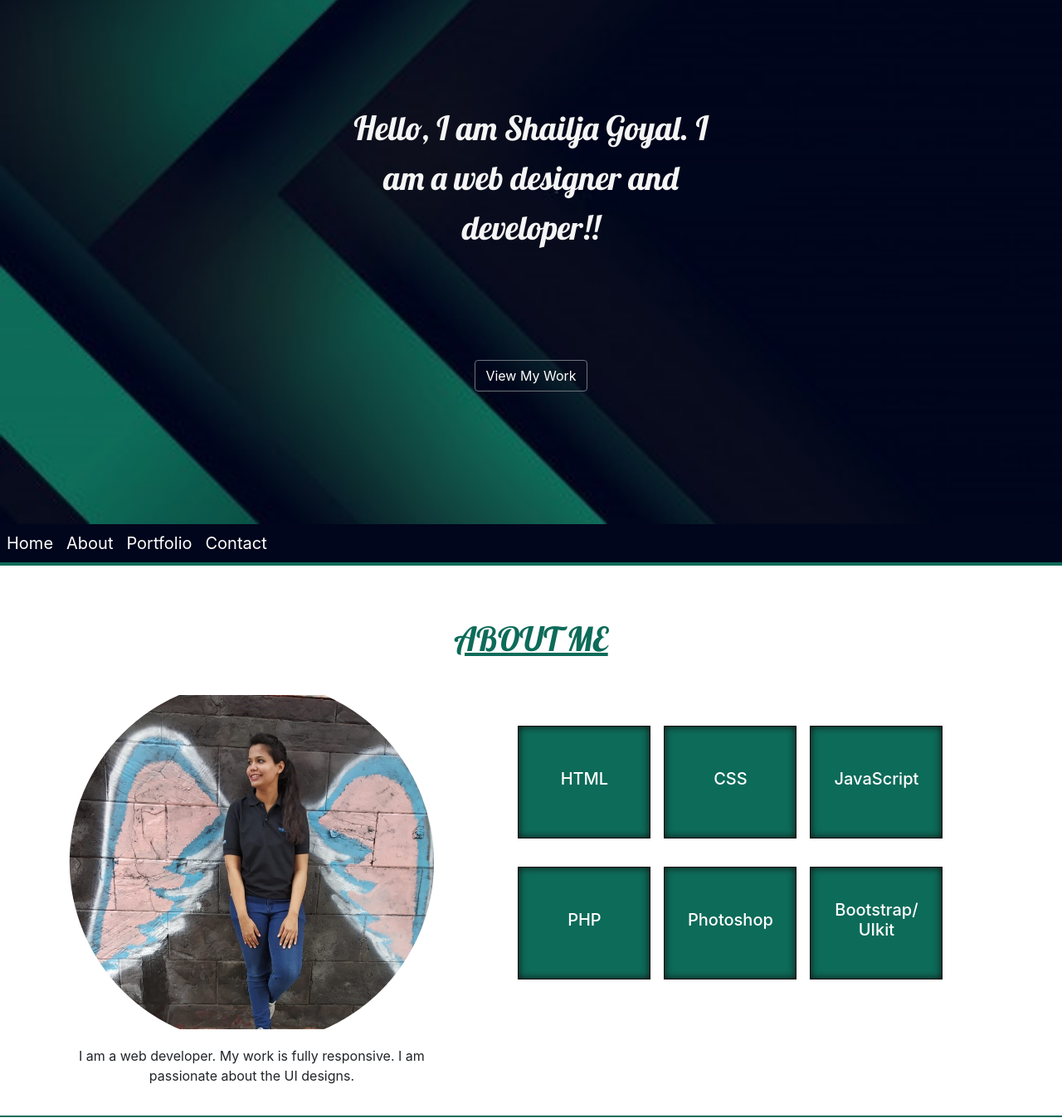
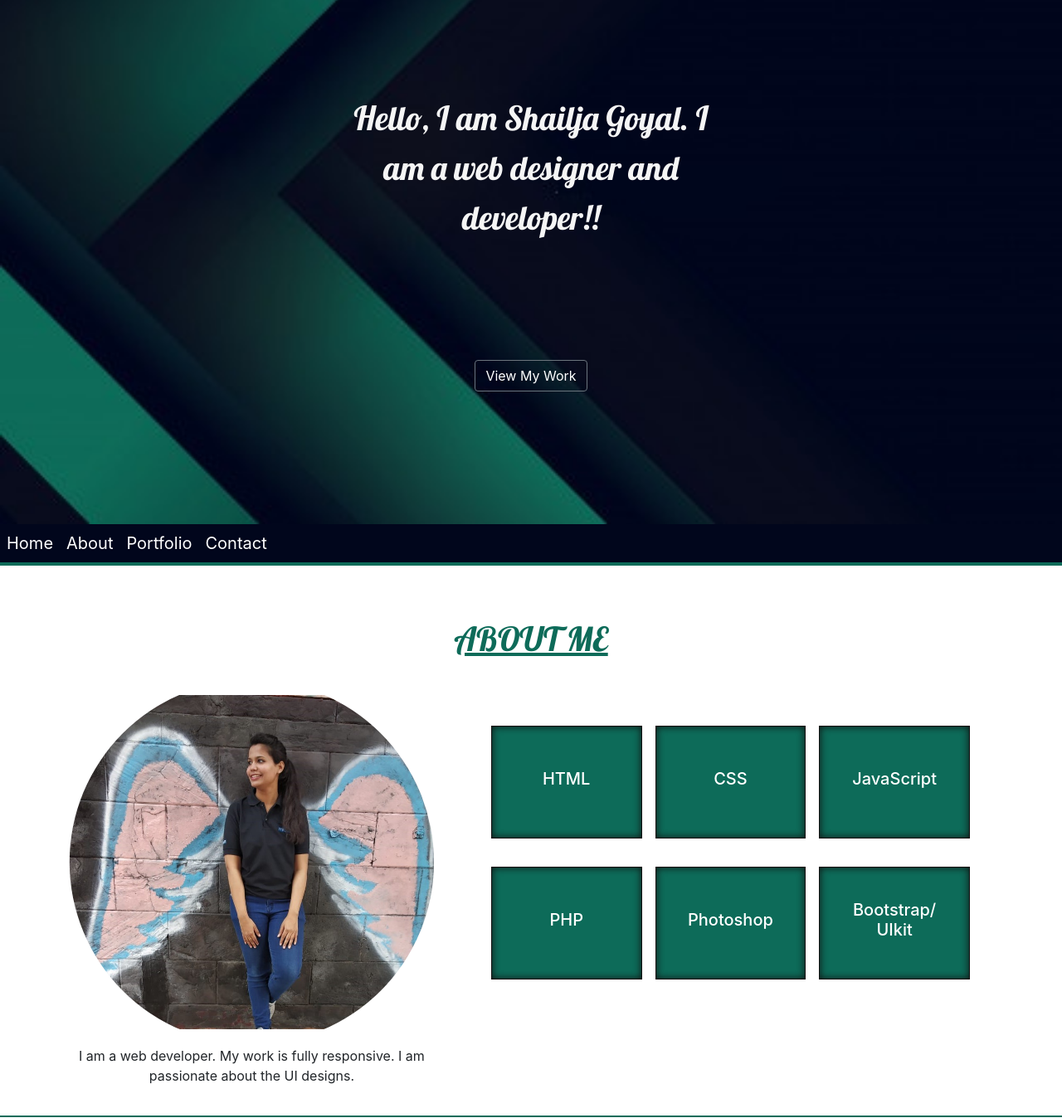
Before and after one commit to Shailja-Goyal/ShailjaGoyal, a plain HTML site: page index.html in a window 1280 px wide. Shown: the part 168-1516 px from the top of the page at 83% size. Drawn offline with nearby package versions, Linux system fonts and the light colour scheme.

Commit message:
Update index.html

```diff
--- a/index.html
+++ b/index.html
@@ -212,7 +212,7 @@
   }
   a:hover{
     color: white;
-    text-decoration: underline;
+    text-decoration: none;
   }
   .navv{
     border-bottom: 4px solid rgb(13, 107, 89);
@@ -231,11 +231,11 @@
     </style>
 </head>
 <body onload="typing()">
-    <div class="main1" id="h">
+    <div class="main1 py-5" id="h">
 
 
 
-      <div class="container" style="display: flex; justify-content: center;">
+      <div class="container mb-4" style="display: flex; justify-content: center;">
         <div class="row col-lg-6">
           <div class= "card-body text-center" id="text"></div>
         </div>
@@ -295,12 +295,12 @@
                   </div>
                   <div class="col-md-12 col-lg-7" >
                     <div class="card-body justify-content-center skill-set" >
-                      <div class=" card-body bg-transparent skills">
+                      <div class=" card-body col-sm-12 skills">
                         <div class="name shad card-body mx-2"> <h5>HTML</h5></div>
                         <div class="name shad card-body mx-2"><h5>CSS</h5></div>
                         <div class="name shad card-body mx-2"><h5>JavaScript</h5></div>
                       </div>
-                      <div class="skills card-body">
+                      <div class="skills col-sm-12 card-body">
                         <div class="name shad card-body mx-2"><h5>PHP</h5></div>
                         <div class="name shad card-body mx-2"><h5>Photoshop</h5></div>
                         <div class="name shad text-center card-body mx-2"><h5>Bootstrap/ UIkit</h5></div>
```
